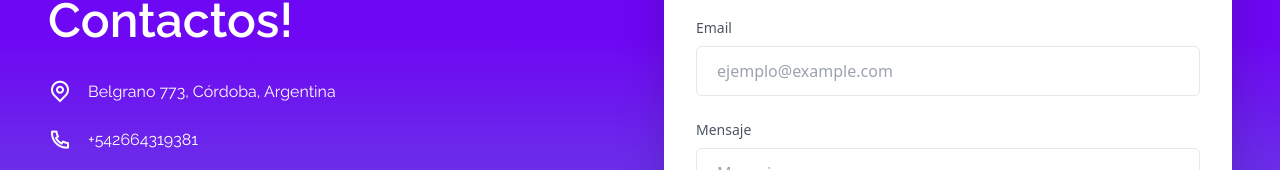
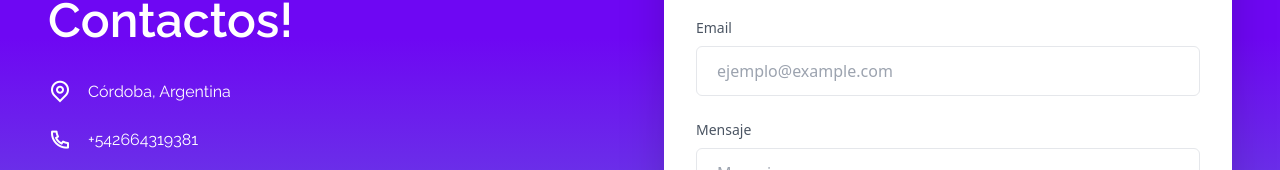
Before and after one commit to FelipeJuaneda/portfolio-felipe-juaneda, a React (Create React App) app in the folder client/: page / in a window 1280 px wide. Shown: the part 2962-3132 px from the top of the page. Built offline with nearby package versions, Linux system fonts and the light colour scheme.

Commit message:
Se cambio el curriculum y ubicacion en contacto. Sigue agregar experiencia y editar otras

```diff
--- a/client/src/components/NavBar/NavBar.jsx
+++ b/client/src/components/NavBar/NavBar.jsx
@@ -91,7 +91,7 @@ const Nav = () => {
           ))}
           <a
             href={curriculum}
-            download={"CV Felipe Juaneda"}
+            download={"CV - Felipe Juaneda"}
             className="px-6 py-2 text-white duration-500 rounded bg-violetaPrincipal 910:ml-8 hover:bg-violet-600 font-notoFont"
           >
             Descargar Cv
--- a/client/src/pages/Contact/Contact.jsx
+++ b/client/src/pages/Contact/Contact.jsx
@@ -6,7 +6,7 @@ const Contact = () => {
     {
       id: 1,
       iclass: "ri-linkedin-fill",
-      to: "https://www.linkedin.com/in/felipe-juaneda-8b7103190/",
+      to: "https://www.linkedin.com/in/felipejuaneda/",
     },
     {
       id: 2,
@@ -24,8 +24,8 @@ const Contact = () => {
     {
       id: "direc",
       iClassName: "mx-2 text-2xl text-white ri-map-pin-line",
-      value: "Belgrano 773, Córdoba, Argentina",
-      to: "https://www.google.com/maps/place/Belgrano+773,+C%C3%B3rdoba/@-31.4238735,-64.1919614,17z/data=!3m1!4b1!4m5!3m4!1s0x9432a28633a360b5:0x941372e4f44cc230!8m2!3d-31.4238735!4d-64.1919614",
+      value: "Córdoba, Argentina",
+      to: "https://maps.app.goo.gl/iqJDdu7QMdeDwZCn9",
     },
     {
       id: "number",
```
Also changed, not shown: 1 other file (tests, documents, lock files or other folders).
